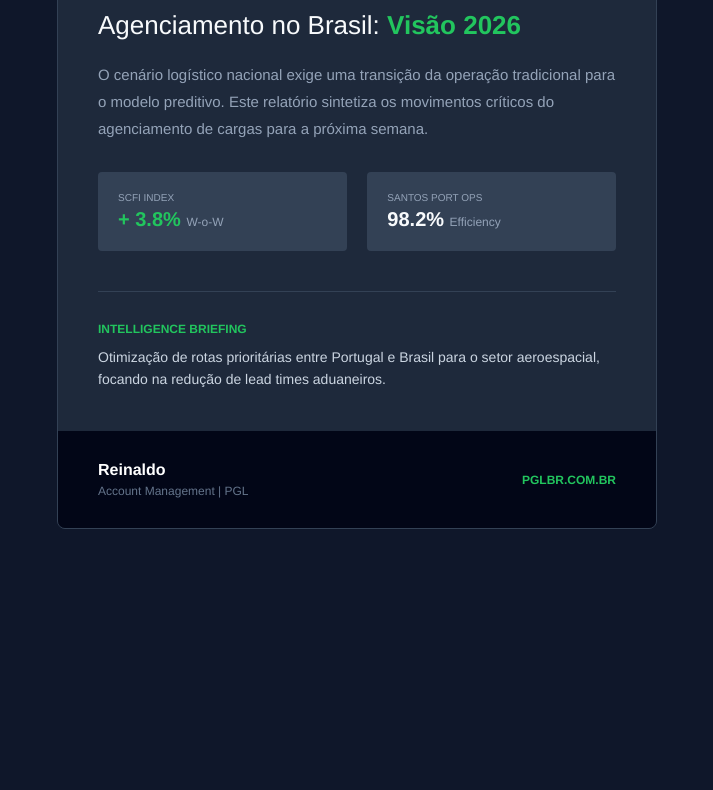
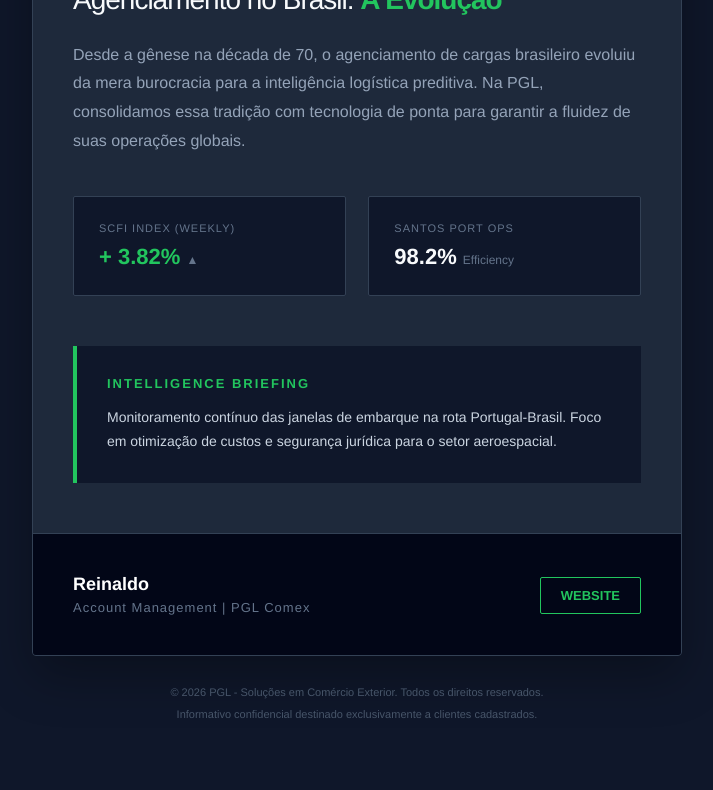
Before and after one commit to PGL-SJK/newsletter, a plain HTML site: page index.html in a window 1280 px wide. Shown: the part 303-1093 px from the top of the page, without its empty margins (283-996 px from the left). Before the commit the page ends 872 px from the top, so only its background shows below. Drawn offline with Linux system fonts and the light colour scheme.

Commit message:
Update index.html

```diff
--- a/index.html
+++ b/index.html
@@ -1,38 +1,39 @@
 <!DOCTYPE html>
-<html>
+<html lang="pt-br">
 <head>
-<meta charset="UTF-8">
+    <meta charset="UTF-8">
+    <title>PGL Strategic Intelligence | Maritime Outlook</title>
 </head>
-<body style="margin: 0; padding: 0; background-color: #0F172A; font-family: 'Helvetica Neue', Helvetica, Arial, sans-serif;">
+<body style="margin: 0; padding: 0; background-color: #0F172A; font-family: 'Helvetica Neue', Helvetica, Arial, sans-serif; -webkit-font-smoothing: antialiased;">
     <table border="0" cellpadding="0" cellspacing="0" width="100%" style="background-color: #0F172A;">
         <tr>
             <td align="center" style="padding: 40px 0;">
-                <table border="0" cellpadding="0" cellspacing="0" width="600" style="background-color: #1E293B; border-radius: 8px; overflow: hidden; border: 1px solid #334155;">
+                <table border="0" cellpadding="0" cellspacing="0" width="650" style="background-color: #1E293B; border-radius: 4px; border: 1px solid #334155; overflow: hidden; box-shadow: 0 20px 50px rgba(0,0,0,0.3);">
 
                     <tr>
-                        <td align="left" style="padding: 40px; background-color: #020617;">
-                            <img src="https://raw.githubusercontent.com/SEU_USUARIO/SEU_REPO/main/logo.png" alt="PGL" width="160" style="display: block; filter: brightness(0) invert(1);">
-                            <p style="color: #22C55E; font-size: 11px; text-transform: uppercase; letter-spacing: 4px; margin: 20px 0 0 0; font-weight: bold;">STRATEGIC MARITIME OUTLOOK</p>
+                        <td align="left" style="padding: 50px 40px; background-color: #020617; border-bottom: 4px solid #004D26;">
+                            <img src="assets/logo.png" alt="PGL" width="180" style="display: block; filter: brightness(0) invert(1);">
+                            <p style="color: #22C55E; font-size: 10px; text-transform: uppercase; letter-spacing: 5px; margin: 25px 0 0 0; font-weight: bold;">STRATEGIC MARITIME OUTLOOK</p>
                         </td>
                     </tr>
 
                     <tr>
-                        <td style="padding: 40px;">
-                            <h2 style="color: #F8FAFC; font-size: 26px; margin: 0 0 20px 0; font-weight: 300;">Agenciamento no Brasil: <span style="font-weight: 700; color: #22C55E;">Visão 2026</span></h2>
-                            <p style="color: #94A3B8; font-size: 15px; line-height: 1.8; margin-bottom: 30px;">
-                                O cenário logístico nacional exige uma transição da operação tradicional para o modelo preditivo. Este relatório sintetiza os movimentos críticos do agenciamento de cargas para a próxima semana.
+                        <td style="padding: 50px 40px;">
+                            <h2 style="color: #F8FAFC; font-size: 28px; margin: 0 0 25px 0; font-weight: 300; letter-spacing: -1px;">Agenciamento no Brasil: <span style="font-weight: 700; color: #22C55E;">A Evolução</span></h2>
+                            <p style="color: #94A3B8; font-size: 16px; line-height: 1.8; margin-bottom: 40px;">
+                                Desde a gênese na década de 70, o agenciamento de cargas brasileiro evoluiu da mera burocracia para a inteligência logística preditiva. Na PGL, consolidamos essa tradição com tecnologia de ponta para garantir a fluidez de suas operações globais.
                             </p>
 
                             <table border="0" cellpadding="0" cellspacing="0" width="100%">
                                 <tr>
-                                    <td width="48%" style="background-color: #334155; padding: 20px; border-radius: 4px;">
-                                        <p style="color: #94A3B8; font-size: 10px; text-transform: uppercase; margin: 0;">SCFI Index</p>
-                                        <p style="color: #22C55E; font-size: 20px; font-weight: bold; margin: 5px 0 0 0;">+ 3.8% <span style="font-size: 12px; font-weight: normal; color: #94A3B8;">W-o-W</span></p>
+                                    <td width="48%" style="background-color: #0F172A; padding: 25px; border-radius: 2px; border: 1px solid #334155;">
+                                        <p style="color: #64748B; font-size: 11px; text-transform: uppercase; margin: 0; letter-spacing: 1px;">SCFI Index (Weekly)</p>
+                                        <p style="color: #22C55E; font-size: 22px; font-weight: bold; margin: 10px 0 0 0;">+ 3.82% <span style="font-size: 12px; font-weight: normal; color: #64748B;">▲</span></p>
                                     </td>
                                     <td width="4%"></td>
-                                    <td width="48%" style="background-color: #334155; padding: 20px; border-radius: 4px;">
-                                        <p style="color: #94A3B8; font-size: 10px; text-transform: uppercase; margin: 0;">Santos Port Ops</p>
-                                        <p style="color: #F8FAFC; font-size: 20px; font-weight: bold; margin: 5px 0 0 0;">98.2% <span style="font-size: 12px; font-weight: normal; color: #94A3B8;">Efficiency</span></p>
+                                    <td width="48%" style="background-color: #0F172A; padding: 25px; border-radius: 2px; border: 1px solid #334155;">
+                                        <p style="color: #64748B; font-size: 11px; text-transform: uppercase; margin: 0; letter-spacing: 1px;">Santos Port Ops</p>
+                                        <p style="color: #F8FAFC; font-size: 22px; font-weight: bold; margin: 10px 0 0 0;">98.2% <span style="font-size: 12px; font-weight: normal; color: #64748B;">Efficiency</span></p>
                                     </td>
                                 </tr>
                             </table>
@@ -40,27 +41,38 @@
                     </tr>
 
                     <tr>
-                        <td style="padding: 0 40px 40px 40px;">
-                            <div style="border-top: 1px solid #334155; padding-top: 30px;">
-                                <h4 style="color: #22C55E; font-size: 12px; text-transform: uppercase; margin: 0 0 10px 0;">Intelligence Briefing</h4>
-                                <p style="color: #CBD5E1; font-size: 14px; margin: 0; line-height: 1.6;">Otimização de rotas prioritárias entre Portugal e Brasil para o setor aeroespacial, focando na redução de lead times aduaneiros.</p>
+                        <td style="padding: 0 40px 50px 40px;">
+                            <div style="background-color: #0F172A; padding: 30px; border-left: 4px solid #22C55E;">
+                                <h4 style="color: #22C55E; font-size: 13px; text-transform: uppercase; margin: 0 0 15px 0; letter-spacing: 2px;">Intelligence Briefing</h4>
+                                <p style="color: #CBD5E1; font-size: 14px; margin: 0; line-height: 1.7;">
+                                    Monitoramento contínuo das janelas de embarque na rota Portugal-Brasil. Foco em otimização de custos e segurança jurídica para o setor aeroespacial.
+                                </p>
                             </div>
                         </td>
                     </tr>
 
                     <tr>
-                        <td align="left" style="padding: 30px 40px; background-color: #020617;">
+                        <td align="left" style="padding: 40px; background-color: #020617; border-top: 1px solid #334155;">
                             <table border="0" cellpadding="0" cellspacing="0" width="100%">
                                 <tr>
                                     <td>
-                                        <p style="color: #FFFFFF; font-size: 16px; font-weight: bold; margin: 0;">Reinaldo</p>
-                                        <p style="color: #64748B; font-size: 12px; margin: 5px 0 0 0;">Account Management | PGL</p>
+                                        <p style="color: #FFFFFF; font-size: 18px; font-weight: bold; margin: 0;">Reinaldo</p>
+                                        <p style="color: #64748B; font-size: 13px; margin: 5px 0 0 0; letter-spacing: 1px;">Account Management | PGL Comex</p>
                                     </td>
                                     <td align="right">
-                                        <a href="https://pglbr.com.br" style="color: #22C55E; text-decoration: none; font-size: 12px; font-weight: bold;">PGLBR.COM.BR</a>
+                                        <a href="https://pglbr.com.br" style="color: #22C55E; text-decoration: none; font-size: 13px; font-weight: bold; border: 1px solid #22C55E; padding: 10px 20px; border-radius: 2px;">WEBSITE</a>
                                     </td>
                                 </tr>
                             </table>
+                        </td>
+                    </tr>
+                </table>
+
+                <table border="0" cellpadding="0" cellspacing="0" width="650">
+                    <tr>
+                        <td align="center" style="padding: 30px; color: #475569; font-size: 11px;">
+                            <p style="margin: 0;">© 2026 PGL - Soluções em Comércio Exterior. Todos os direitos reservados.</p>
+                            <p style="margin: 10px 0 0 0;">Informativo confidencial destinado exclusivamente a clientes cadastrados.</p>
                         </td>
                     </tr>
                 </table>
```
